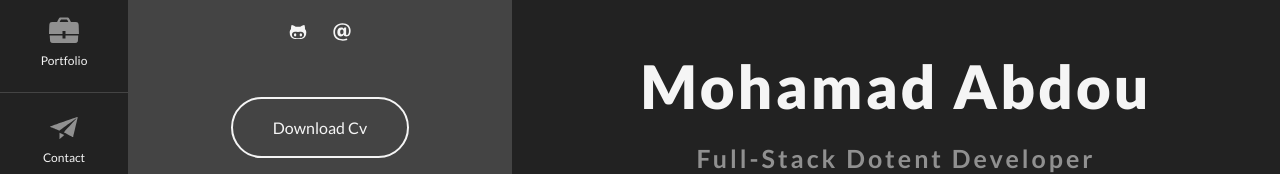
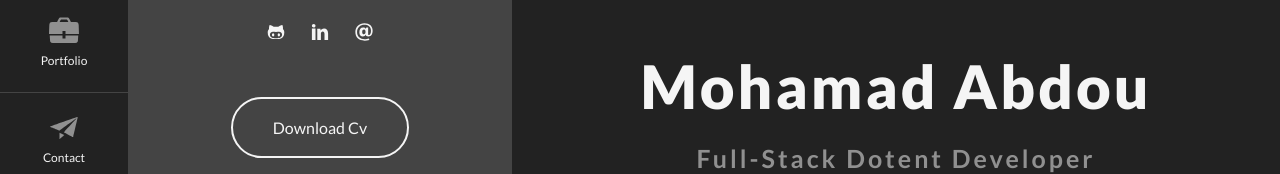
Before and after one commit to meldomany/Portfolio, a website: page index.html in a window 1280 px wide. Shown: the part 293-467 px from the top of the page. Drawn offline with Linux system fonts and the light colour scheme.

Commit message:
Update index.html

```diff
--- a/index.html
+++ b/index.html
@@ -65,6 +65,11 @@
                 <a href="https://github.com/meldomany?tab=repositories" target="_blank" class="profile__social-link">
                     <svg class="profile__social-icon">
                         <use xlink:href="./images/icomoon/symbol-defs.svg#icon-github"></use>
+                    </svg>
+                </a>
+                <a href="https://www.linkedin.com/in/mohamed-eldomany/" target="_blank" class="profile__social-link">
+                    <svg class="profile__social-icon">
+                        <use xlink:href="./images/icomoon/symbol-defs.svg#icon-linkedin"></use>
                     </svg>
                 </a>
                 <a href="mailto: meldomany04@gmail.com" class="profile__social-link">
```
